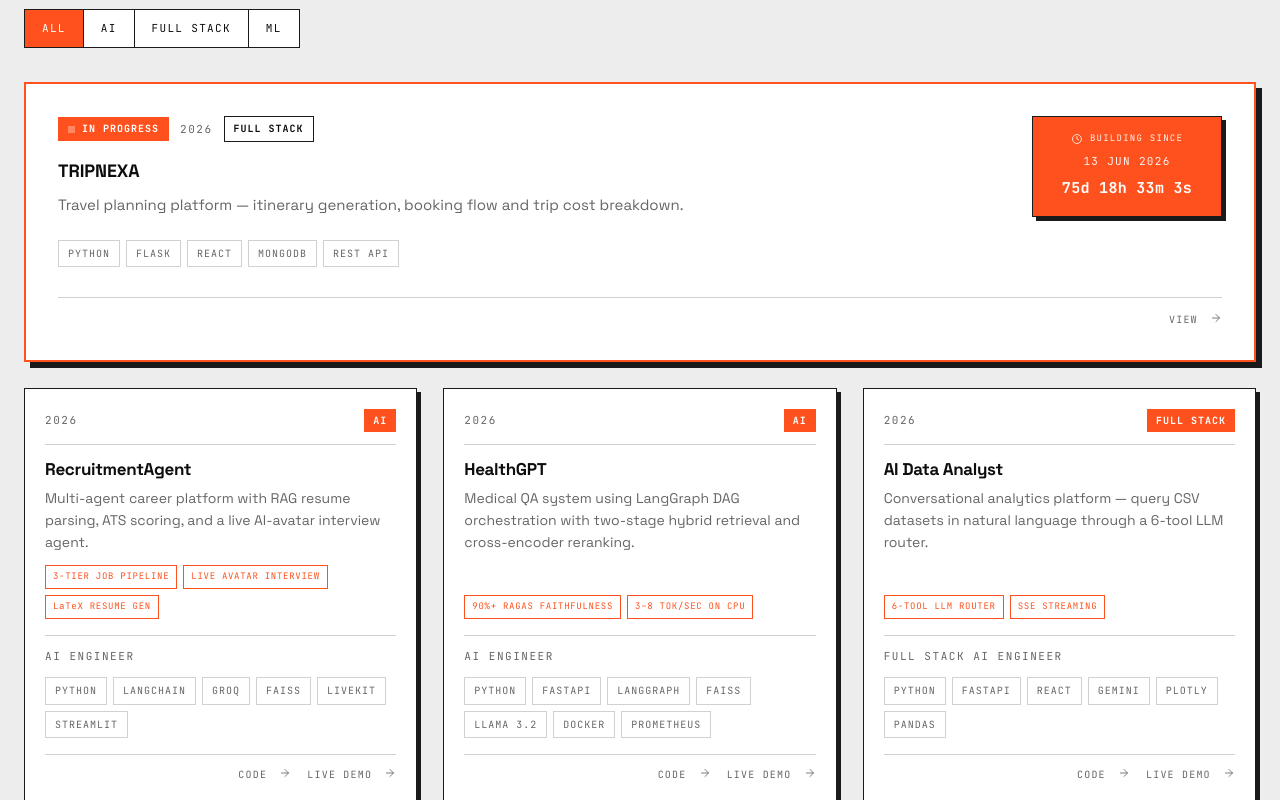
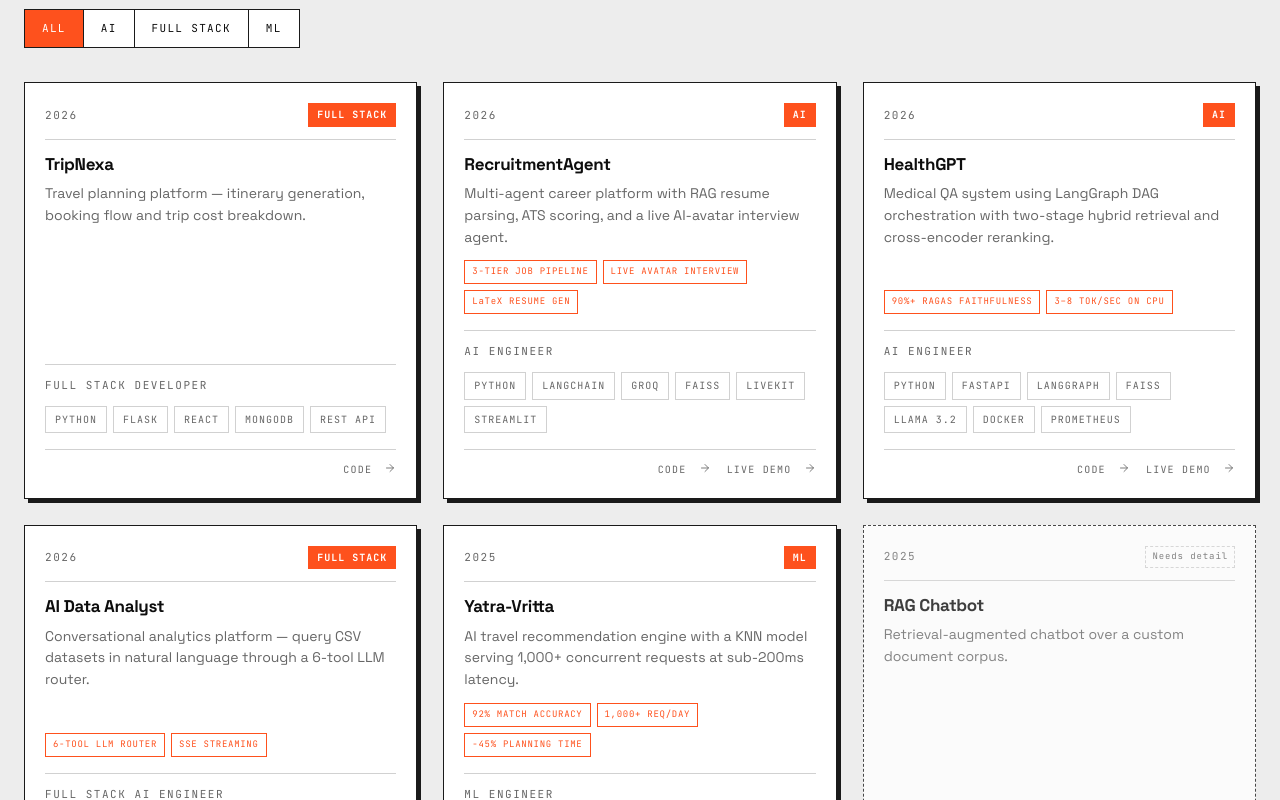
Before and after one commit to Aaryav1130/portfolio_av, a React (Vite) app: page / in a window 1280 px wide. Shown: the part 1780-2580 px from the top of the page. Built offline with nearby package versions, Linux system fonts and the light colour scheme.

Commit message:
refactor: simplify project grid and remove featured card layout

```diff
--- a/src/components/Work.tsx
+++ b/src/components/Work.tsx
@@ -1,10 +1,7 @@
 // NOTE: this file keeps the name Work.tsx for import stability, but the WORK /
 // experience section was removed on 2026-08-24 (the TIMELINE already covers
-// Aaryav's single role). Only the PROJECTS section lives here now. `experience`
-// is deliberately no longer imported — it is still exported from content.ts,
-// and an unused *export* is fine, but an unused *import* would fail the build
-// under noUnusedLocals.
-import { useEffect, useMemo, useState } from 'react'
+// Aaryav's single role). Only the PROJECTS section lives here now.
+import { useMemo, useState } from 'react'
 import { Icon } from './Icons'
 import { SectionHead } from './Chrome'
 import { projects, type Project } from '../data/content'
@@ -18,8 +15,6 @@ export function Projects() {
     () => (filter === 'ALL' ? projects : projects.filter((p) => p.category === filter)),
     [filter],
   )
-  const featured = shown.find((p) => p.featured)
-  const rest = shown.filter((p) => !p.featured)
 
   return (
     <section id="projects" className="section" aria-label="Projects">
@@ -38,104 +33,15 @@ export function Projects() {
           ))}
         </div>
 
-        {featured && <Card p={featured} />}
-
         <div className="grid3">
-          {rest.map((p) => <Card key={p.slug} p={p} />)}
+          {shown.map((p) => <Card key={p.slug} p={p} />)}
         </div>
       </div>
     </section>
   )
 }
 
-/**
- * Live "BUILDING SINCE" panel on the featured card.
- * The date is parsed with an explicit T00:00:00 so it is read as LOCAL midnight;
- * bare 'YYYY-MM-DD' is parsed as UTC by spec, which would shift the day count
- * for anyone east or west of UTC — including Aaryav at UTC+5:30.
- */
-function BuildClock({ since }: { since: string }) {
-  const start = useMemo(() => new Date(`${since}T00:00:00`).getTime(), [since])
-  const [now, setNow] = useState(() => Date.now())
-
-  useEffect(() => {
-    const id = window.setInterval(() => setNow(Date.now()), 1000)
-    return () => window.clearInterval(id)
-  }, [])
-
-  const total = Math.max(0, Math.floor((now - start) / 1000))
-  const d = Math.floor(total / 86400)
-  const h = Math.floor((total % 86400) / 3600)
-  const m = Math.floor((total % 3600) / 60)
-  const s = total % 60
-
-  const label = new Date(`${since}T00:00:00`)
-    .toLocaleDateString('en-GB', { day: '2-digit', month: 'short', year: 'numeric' })
-    .toUpperCase()
-
-  return (
-    <div className="build-clock">
-      <span className="bc-h"><Icon.clock />Building since</span>
-      <span className="bc-d">{label}</span>
-      {/* aria-hidden on purpose: a value that changes every second would make a
-          screen reader unusable. The date above carries the same information. */}
-      <span className="bc-t" aria-hidden="true">{d}d {h}h {m}m {s}s</span>
-    </div>
-  )
-}
-
-/**
- * The featured card is the reference's "currently building" panel, NOT an
- * enlarged grid card. Measured against the reference in units of its own
- * year-label cap (u), the reference card is 39.2u tall and mine was 61.7u —
- * and the 58% overshoot was structural, not padding: the reference has no
- * bullet list, no role line and no second chip row. So this renders a
- * deliberately shorter subset (status · year · category · title · blurb ·
- * one chip row · link) rather than reusing the grid card and hiding parts.
- */
-function FeaturedCard({ p }: { p: Project }) {
-  return (
-    <article className="card featured">
-      <div className="feat-wrap">
-        <div className="feat-main">
-          <div className="feat-top">
-            {p.status && (
-              <span className="status-pill">
-                <i className="pulse" aria-hidden="true" />{p.status}
-              </span>
-            )}
-            <span className="mono feat-year">{p.year}</span>
-            <span className="badge badge-out">{p.category}</span>
-          </div>
-
-          <h3 className="card-t">{p.name}</h3>
-          <p className="card-b">{p.blurb}</p>
-
-          <div className="card-stack">
-            {p.stack.map((s) => <span className="chip" key={s}>{s}</span>)}
-          </div>
-        </div>
-
-        {p.since && <BuildClock since={p.since} />}
-      </div>
-
-      <div className="card-links">
-        <a href={p.repo} target="_blank" rel="noopener noreferrer">
-          View <Icon.arrow />
-        </a>
-        {p.live && (
-          <a href={p.live} target="_blank" rel="noopener noreferrer">
-            Live demo <Icon.arrow />
-          </a>
-        )}
-      </div>
-    </article>
-  )
-}
-
 function Card({ p }: { p: Project }) {
-  if (p.featured) return <FeaturedCard p={p} />
-
   return (
     <article className={`card${p.draft ? ' draft' : ''}`}>
       <div className="card-top">
```
